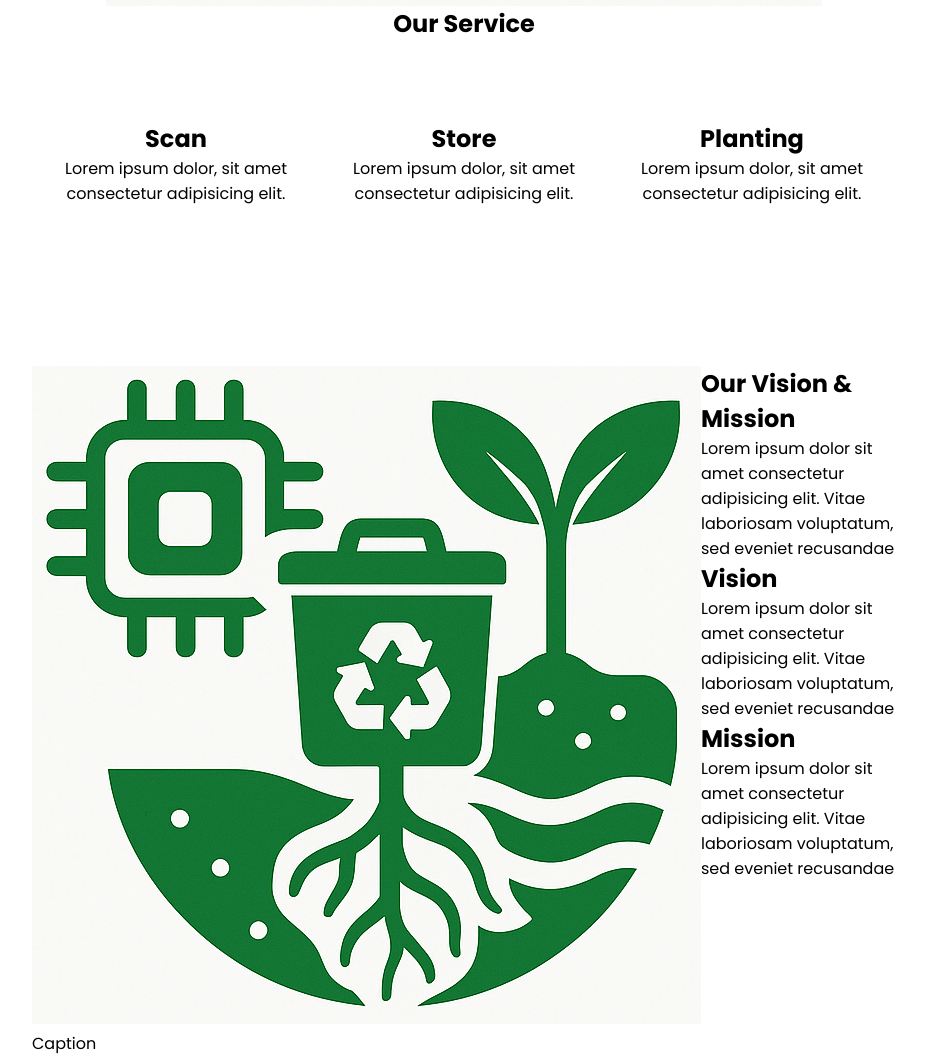
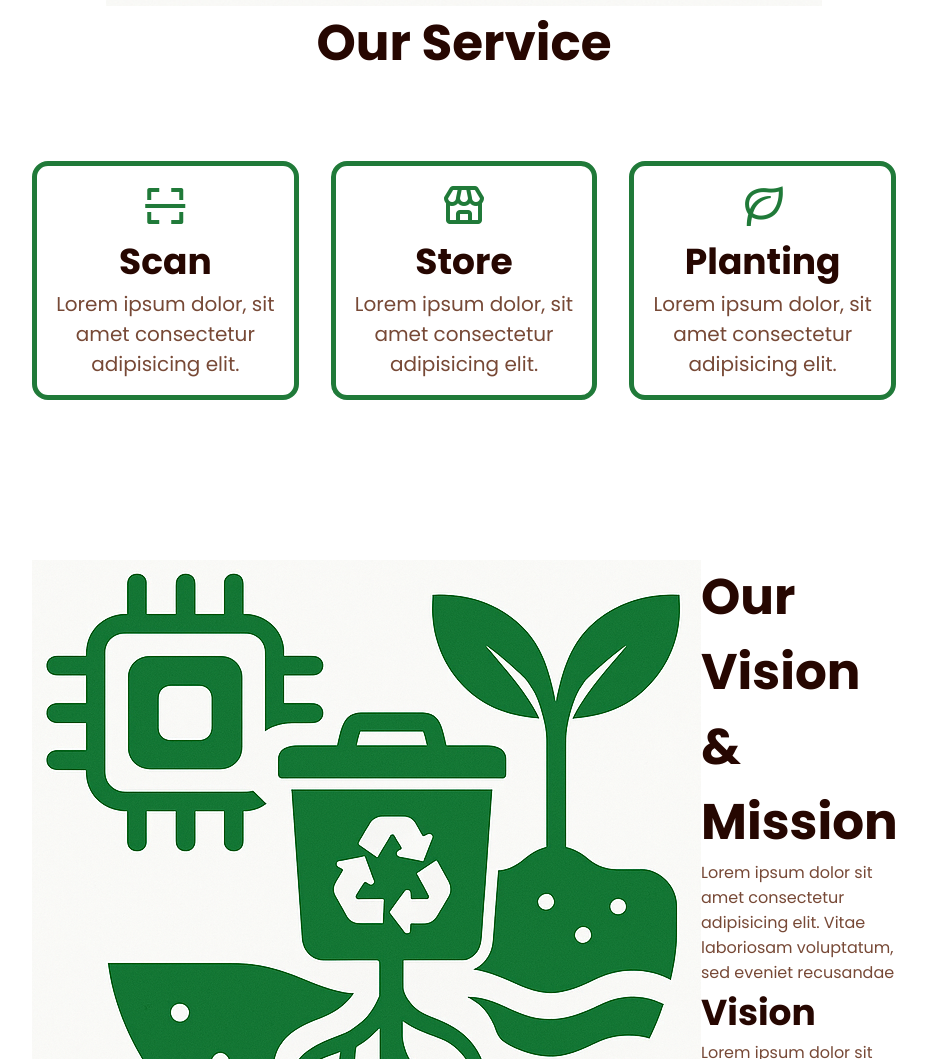
Before and after one commit to Fadhli2803/capstone-project, a plain HTML site: page index.html in a window 1280 px wide. Shown: the part 1240-2299 px from the top of the page, without its empty margins (176-1103 px from the left). Drawn offline with nearby package versions, Linux system fonts and the light colour scheme; a script that the page names is missing.

Commit message:
revisi style home page

```diff
--- a/index.html
+++ b/index.html
@@ -7,10 +7,7 @@
     <link rel="stylesheet" href="styles.css" />
     <!-- <link rel="stylesheet" href="responsive.css" /> -->
     <!-- Box Icons -->
-    <link
-      rel="stylesheet"
-      href="https://cdn.jsdelivr.net/npm/boxicons@latest/css/boxicons.min.css"
-    />
+    <link rel="stylesheet" href="https://cdn.jsdelivr.net/npm/boxicons@latest/css/boxicons.min.css" />
 
     <link rel="icon" type="image/png" href="images/biorezLogo.png" />
     <title>BIOREZ Website</title>
@@ -23,11 +20,7 @@
         <div class="navbar-container" id="navbar-container">
           <div class="logo-container">
             <div class="logo">
-              <img
-                src="images/biorezLogo.png"
-                alt="BIOREZ-logo"
-                class="logo-image"
-              />
+              <img src="images/biorezLogo.png" alt="BIOREZ-logo" class="logo-image" />
               <h2 class="logo-name">BIOREZ</h2>
             </div>
             <p id="close-button">X</p>
@@ -59,9 +52,7 @@
         <div class="home-container">
           <div class="home-description">
             <h1>Lorem Ipsum Is Simply Dummy Text</h1>
-            <p>
-              Lorem ipsum dolor sit amet, consectetur adipiscing elit. Praesent pretium, odio vitae scelerisque aliquam, arcu dolor tempus tortor.
-            </p>
+            <p>Lorem ipsum dolor sit amet, consectetur adipiscing elit. Praesent pretium, odio vitae scelerisque aliquam, arcu dolor tempus tortor.</p>
             <div class="home-btn">
               <a href="#/" class="btn btn-1">Shop</a>
               <a href="#/" class="btn btn-2">Explore</a>
@@ -76,21 +67,24 @@
 
       <!-- OUR SERVICES -->
       <section id="services">
-        <div class="content-service">
+        <div class="service-container">
           <h1>Our Service</h1>
 
           <div class="fitur">
             <div class="list-fitur">
+              <i class="bx bx-scan bx-lg"></i>
               <h2>Scan</h2>
               <p>Lorem ipsum dolor, sit amet consectetur adipisicing elit.</p>
             </div>
 
             <div class="list-fitur">
+              <i class="bx bx-store bx-lg"></i>
               <h2>Store</h2>
               <p>Lorem ipsum dolor, sit amet consectetur adipisicing elit.</p>
             </div>
 
             <div class="list-fitur">
+              <i class="bx bx-leaf bx-lg"></i>
               <h2>Planting</h2>
               <p>Lorem ipsum dolor, sit amet consectetur adipisicing elit.</p>
             </div>
@@ -98,33 +92,22 @@
         </div>
       </section>
 
+      <!-- VISION & MISSION -->
       <section id="vision-mission">
-        <div class="content-visi-misi">
+        <div class="visi-misi-container">
           <div class="image-content">
             <img src="./images/biorezLogo.png" alt="image-content" />
-            <caption>
-              Caption
-            </caption>
           </div>
 
           <div class="describtion">
             <h1>Our Vision & Mission</h1>
-            <p>
-              Lorem ipsum dolor sit amet consectetur adipisicing elit. Vitae
-              laboriosam voluptatum, sed eveniet recusandae
-            </p>
+            <p>Lorem ipsum dolor sit amet consectetur adipisicing elit. Vitae laboriosam voluptatum, sed eveniet recusandae</p>
 
             <h2>Vision</h2>
-            <p>
-              Lorem ipsum dolor sit amet consectetur adipisicing elit. Vitae
-              laboriosam voluptatum, sed eveniet recusandae
-            </p>
+            <p>Lorem ipsum dolor sit amet consectetur adipisicing elit. Vitae laboriosam voluptatum, sed eveniet recusandae</p>
 
             <h2>Mission</h2>
-            <p>
-              Lorem ipsum dolor sit amet consectetur adipisicing elit. Vitae
-              laboriosam voluptatum, sed eveniet recusandae
-            </p>
+            <p>Lorem ipsum dolor sit amet consectetur adipisicing elit. Vitae laboriosam voluptatum, sed eveniet recusandae</p>
           </div>
         </div>
       </section>
--- a/styles.css
+++ b/styles.css
@@ -1,10 +1,10 @@
-@import url("https://fonts.googleapis.com/css2?family=Poppins:ital,wght@0,100;0,200;0,300;0,400;0,500;0,600;0,700;0,800;0,900;1,100;1,200;1,300;1,400;1,500;1,600;1,700;1,800;1,900&display=swap");
+@import url('https://fonts.googleapis.com/css2?family=Poppins:ital,wght@0,100;0,200;0,300;0,400;0,500;0,600;0,700;0,800;0,900;1,100;1,200;1,300;1,400;1,500;1,600;1,700;1,800;1,900&display=swap');
 
 * {
   padding: 0;
   margin: 0;
   box-sizing: border-box;
-  font-family: "Poppins", sans-serif;
+  font-family: 'Poppins', sans-serif;
   list-style: none;
   text-decoration: none;
   scroll-behavior: smooth;
@@ -204,21 +204,58 @@ main {
 }
 
 /* OUR SERVICES */
-.content-service h1 {
+.service-container h1 {
   text-align: center;
+  color: var(--title-color);
+  font-size: var(--title-font);
 }
 
 .fitur {
   display: flex;
   margin: 5rem;
+  gap: 2rem;
 }
 
 .fitur .list-fitur {
   text-align: center;
+
+  /* Border Scan, Store, Planting */
+  border: 5px solid var(--main-color);
+  border-radius: 1rem;
+  padding: 1rem;
 }
 
-.content-visi-misi {
+.list-fitur i {
+  color: var(--main-color);
+}
+
+.list-fitur h2 {
+  color: var(--title-color);
+  font-size: var(--subheading-font);
+}
+
+.list-fitur p {
+  color: var(--text-color);
+  font-size: var(--p-font);
+}
+
+/* VISION & MISSION */
+.visi-misi-container {
   width: 100%;
   display: flex;
   padding: 5rem;
 }
+
+.describtion h1 {
+  color: var(--title-color);
+  font-size: var(--title-font);
+}
+
+.describtion h2 {
+  color: var(--title-color);
+  font-size: var(--subheading-font);
+}
+
+.describtion p {
+  color: var(--text-color);
+}
```
